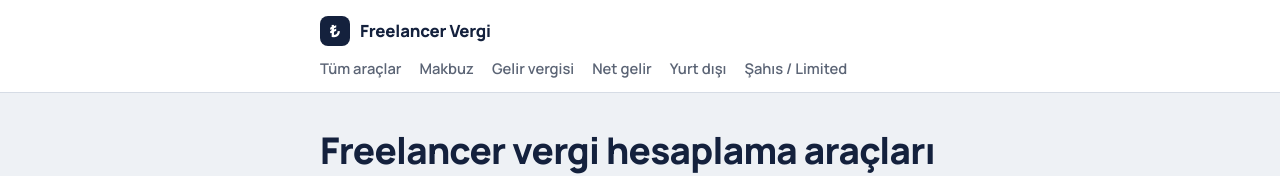
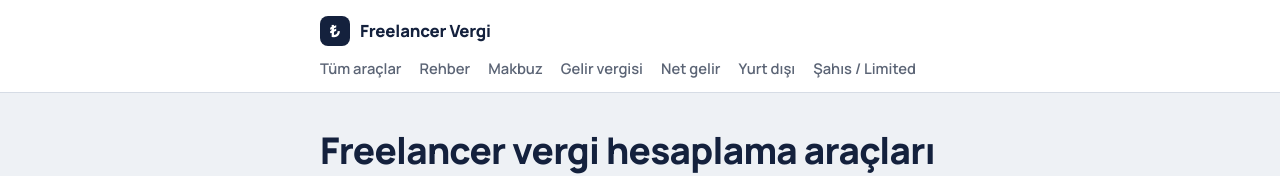
Before and after one commit to yavuzscvk-source/freelancer-vergi, a Next.js app: page / in a window 1280 px wide. Shown: the top 176 px of the page. Built offline with nearby package versions, Linux system fonts and the light colour scheme.

Commit message:
Update layout.js

```diff
--- a/app/layout.js
+++ b/app/layout.js
@@ -11,6 +11,7 @@ const manrope = Manrope({
 });
 const MENU = [
   { href: "/hesaplayicilar", ad: "Tüm araçlar" },
+  { href: "/rehber", ad: "Rehber" },
   { href: "/serbest-meslek-makbuzu", ad: "Makbuz" },
   { href: "/gelir-vergisi-hesaplama", ad: "Gelir vergisi" },
   { href: "/net-gelir-hesaplama", ad: "Net gelir" },
```
